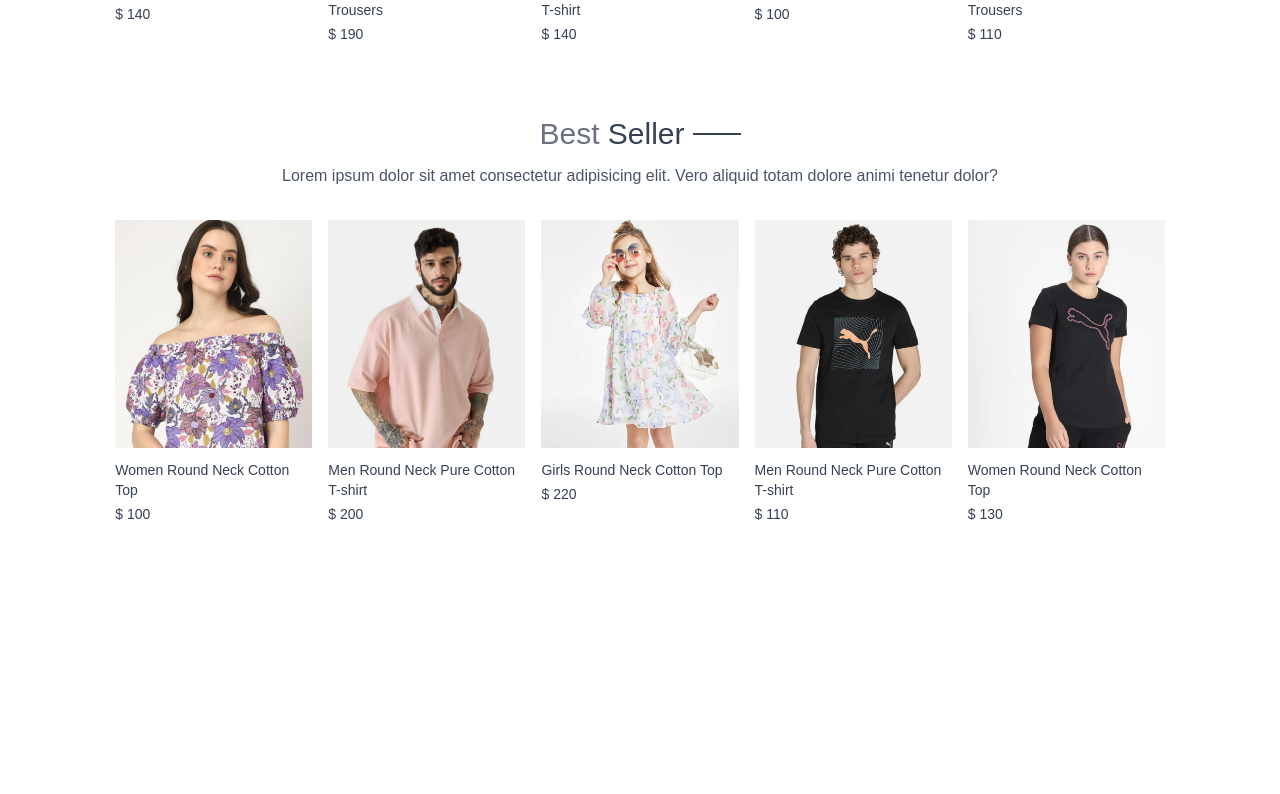
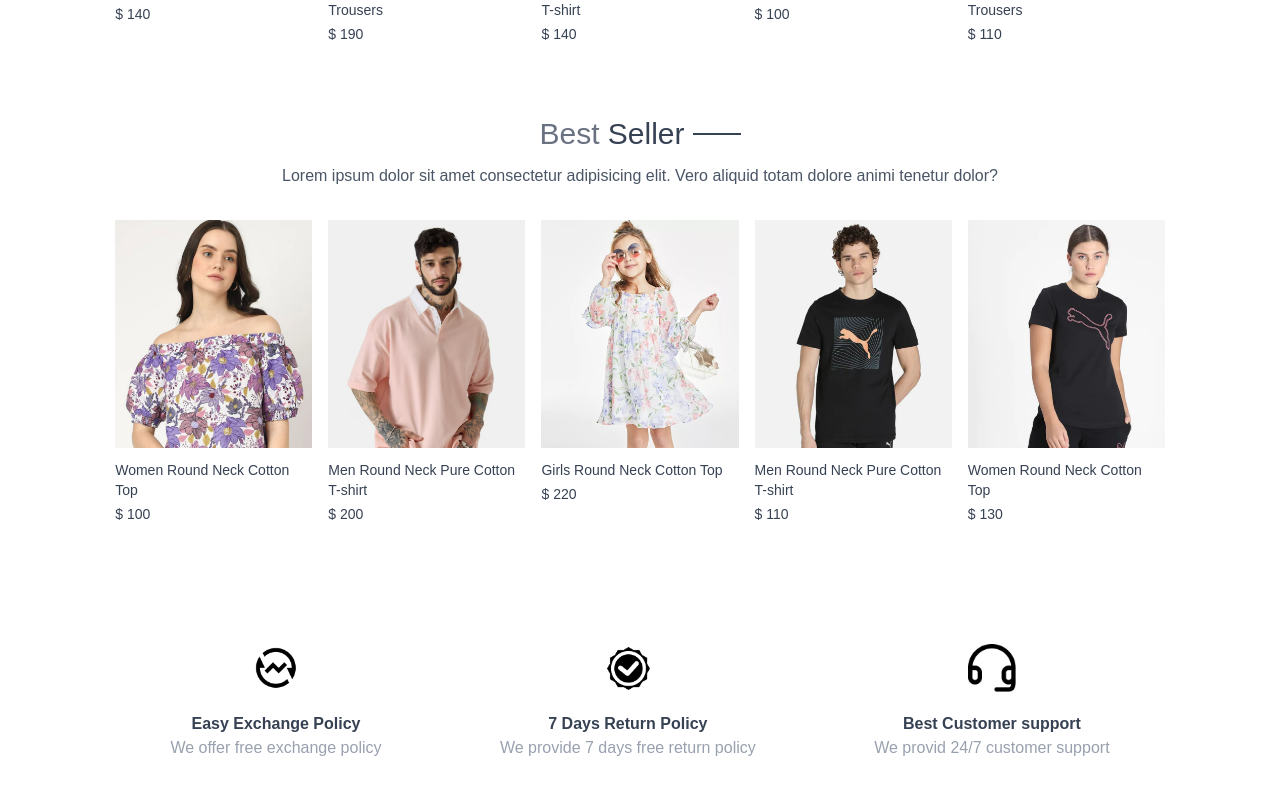
Before and after one commit to Nikita-kanwar/E-Commerce-Website, a React (Vite) app: page / in a window 1280 px wide. Shown: the part 1289-2083 px from the top of the page. Before the commit the page ends 1853 px from the top, so only its background shows below. Built offline with nearby package versions, Linux system fonts and the light colour scheme.

Commit message:
Policy Page

```diff
--- /dev/null
+++ b/src/Components/OurPolicy.jsx
@@ -0,0 +1,26 @@
+import React from 'react'
+import { assets } from '../assets/assets'
+
+const OurPolicy = () => {
+  return (
+    <div className='flex flex-col sm:flex-row justify-around gap-12 sm:gap-2 text-center py-20 text-xs sm:text-sm md:text-base text-gray-700'>
+                <div>
+                    <img src={assets.exchange_icon} className='w-12 m-auto mb-5' alt="" />
+                    <p className='font-semibold'>Easy Exchange Policy</p>
+                    <p className='text-gray-400'>We offer free exchange policy</p>
+                </div>
+                <div>
+                    <img src={assets.quality_icon} className='w-12 m-auto mb-5' alt="" />
+                    <p className='font-semibold'>7 Days Return Policy</p>
+                    <p className='text-gray-400'>We provide 7 days free return policy</p>
+                </div>
+                <div>
+                    <img src={assets.support_img} className='w-12 m-auto mb-5' alt="" />
+                    <p className='font-semibold'>Best Customer support</p>
+                    <p className='text-gray-400'> We provid 24/7 customer support</p>
+                </div>
+    </div>
+  )
+}
+
+export default OurPolicy
--- a/src/Pages/Home.jsx
+++ b/src/Pages/Home.jsx
@@ -2,6 +2,7 @@
 import Hero from '../Components/Hero'
 import LatestCollection from '../Components/LatestCollection'
 import BestSeller from '../Components/BestSeller'
+import OurPolicy from '../Components/OurPolicy'
 
 const Home = () => {
   return (
@@ -9,6 +10,7 @@
         <Hero />
       <LatestCollection />
       <BestSeller />
+      <OurPolicy />
     </div>
   )
 }
```
